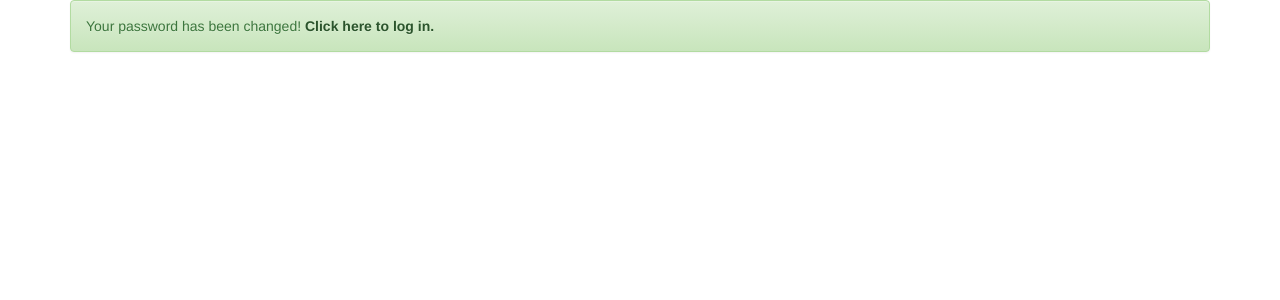
After one commit to e36/rtrack, a Django app: page /accounts/password_changed/ in a window 1280 px wide. The commit adds this page. Shown: the top 300 px of the page. Run offline with Django 3.2, Linux system fonts and the light colour scheme; the visitor is signed in with stand-in values (Sample User, id 1); some libraries are stand-ins or nearby versions.

Commit message:
Change password functionality It doesn't work perfectly yet, though

```diff
--- a/mysite/urls.py
+++ b/mysite/urls.py
@@ -6,8 +6,12 @@ from rtrack import views
 urlpatterns = patterns('',
                        url(r'^$', views.index, name='index'),
                        url(r'^admin/', include(admin.site.urls)),
-                       url('^accounts/login/$', views.user_login, name='login'),
-                       url('^accounts/logout/$', views.user_logout, name='logout'),
+                       url(r'^accounts/login/$', views.user_login, name='login'),
+                       url(r'^accounts/logout/$', views.user_logout, name='logout'),
+                       # url(r'^password_change/$', views.change_password, name='password_change'),
+                       url(r'accounts/change_password', 'django.contrib.auth.views.password_change',
+                           {'post_change_redirect': 'password_changed'}, name='password_change'),
+                       url(r'^accounts/password_changed/$', views.password_changed, name='password_changed'),
                        url(r'report/(?P<report_id>\d+)/$', views.reportview, name='report'),
                        url(r'report/(?P<report_id>\d+)/createassociation/$', views.create_association, name='createassociation'),
                        url(r'report/(?P<report_id>\d+)/urlink/$', views.create_url_link, name='create_url_link'),
--- /dev/null
+++ b/rtrack/templates/registration/password_change_complete.html
@@ -0,0 +1,10 @@
+{% extends 'registration/base.html' %}
+{% block title %}Password Changed!{% endblock %}
+
+{% block body_block %}
+
+<div class="alert alert-success" role="alert">
+    Your password has been changed! <a href="{% url 'login' %}" class="alert-link">Click here to log in.</a>
+</div>
+
+{% endblock %}
--- a/rtrack/templates/rtrack/base.html
+++ b/rtrack/templates/rtrack/base.html
@@ -22,6 +22,7 @@
                 <li><a href="{% url 'search' %}">search</a></li>
                 <li><a href="">Logged in as {{ username }}</a></li>
                 <li><a href="{% url 'logout' %}">Logout</a></li>
+                <li><a href="{% url 'password_change' %}">change password</a></li>
             </ul>
         </div>
     </div>
--- a/rtrack/views.py
+++ b/rtrack/views.py
@@ -4,6 +4,7 @@ from django.core.urlresolvers import reverse
 from django.contrib.auth.models import User
 from django.contrib.auth import authenticate, login, logout
 from django.contrib.auth.decorators import login_required
+from django.contrib.auth.hashers import check_password, make_password, is_password_usable
 
 from rtrack.forms import *
 from rtrack.models import *
@@ -11,6 +12,7 @@ from rtrack.other import *
 # Create your views here.
 
 # TODO Implement timezones somehow, may require user accounts
+
 
 @login_required
 def index(request):
@@ -254,7 +256,6 @@ def search(request):
         return render(request, 'rtrack/search.html', {})
 
 
-
 @login_required
 def add_user(request):
     if request.method == "POST":
@@ -361,3 +362,9 @@ def user_logout(request):
 
     # now take the user back to the homepage
     return HttpResponseRedirect(reverse('login'))
+
+
+@login_required
+def password_changed(request):
+    # just a few to show that the password change was made successfully.
+    return render(request, 'registration/password_change_complete.html', {})
```
Also changed, not shown: rtrack/templates/registration/password_change_form.html (+28 -1 lines).
